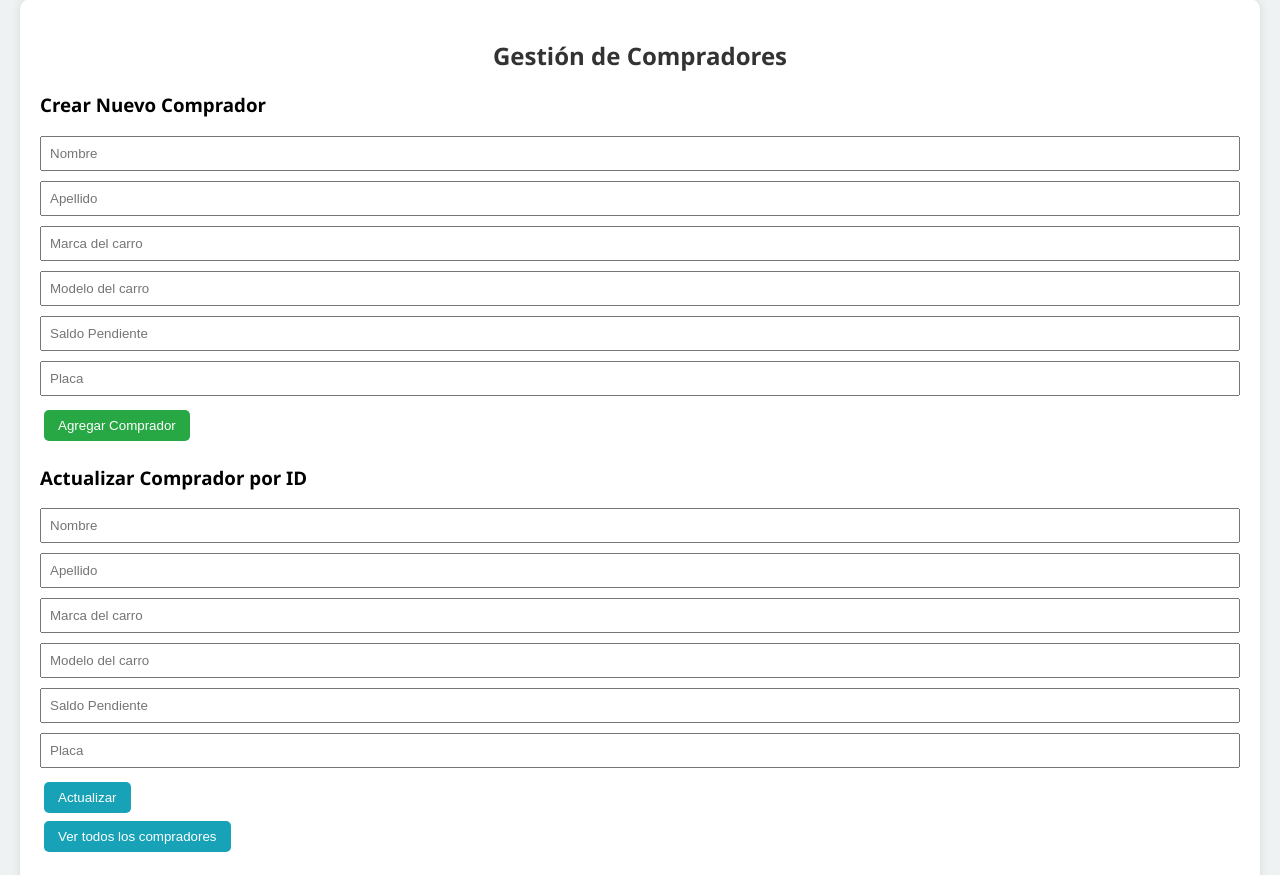
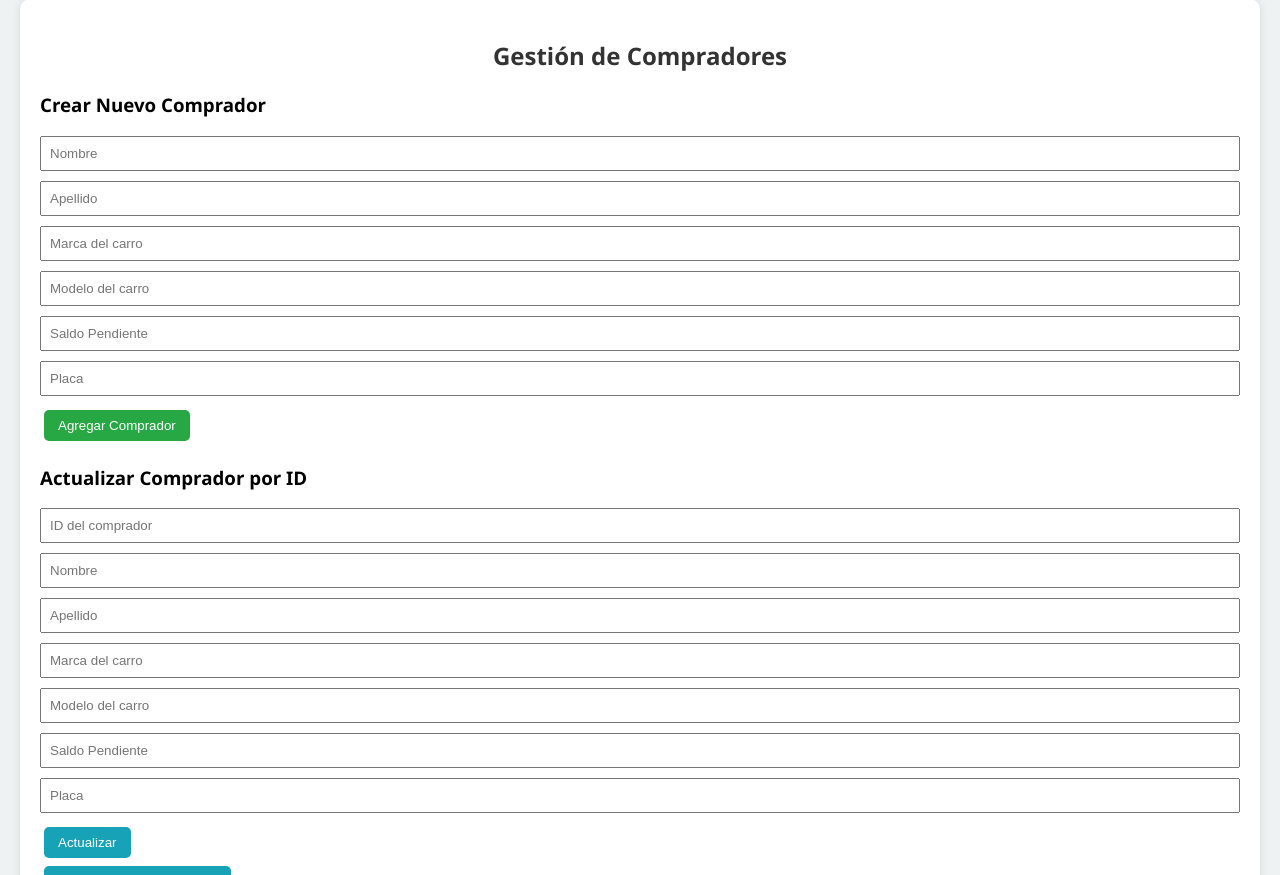
Before and after one commit to Kevincue12/ProyectosCarrosFastAPI, a FastAPI app: page / in a window 1280 px wide, after a click on "Compradores". Shown: the part 76-951 px from the top of the page. Run offline with FastAPI, Linux system fonts and the light colour scheme.

Commit message:
listoooooo

```diff
--- a/carros.csv
+++ b/carros.csv
@@ -31,3 +31,4 @@ ID,Marca,Modelo,Precio,Cilindrada,Potencia,Estado,Eliminado
 31,nissan,sentra,52000000,1900,160,Activo,No
 32,nissan,sentra,52000000,1900,160,Activo,No
 33,chevrolet,onix,52222222,13000,100,vendido,No
+34,chevrolet,onix,52222222,13000,100,vendido,si
--- a/operations.py
+++ b/operations.py
@@ -47,18 +47,14 @@ def leer_carros_vendidos() -> List[CarroConId]:
 def actualizar_carro(id_carro: int, carro_actualizado: CarroConId) -> Optional[CarroConId]:
     carros = leer_todos_los_carros()
     actualizado = None
-    for carro in carros:
+    for i, carro in enumerate(carros):
         if carro.id == id_carro:
-            carro.marca = carro_actualizado.marca
-            carro.modelo = carro_actualizado.modelo
-            carro.precio = carro_actualizado.precio
-            carro.cilindrada = carro_actualizado.cilindrada
-            carro.potencia = carro_actualizado.potencia
-            carro.estado = carro_actualizado.estado
-            carro.eliminado = carro_actualizado.eliminado
-            actualizado = carro
+
+            carros[i] = carro_actualizado
+            actualizado = carro_actualizado
             break
     if actualizado:
+
         with open('carros.csv', mode='w', newline='', encoding='utf-8') as archivo:
             escritor = csv.writer(archivo)
             escritor.writerow(['ID', 'Marca', 'Modelo', 'Precio', 'Cilindrada', 'Potencia', 'Estado', 'Eliminado'])
@@ -152,6 +148,6 @@ def actualizar_comprador(id_comprador: int, comprador_actualizado: CompradorConI
             for c in compradores:
                 escritor.writerow([
                     c.id, c.nombre, c.apellido, c.marca, c.modelo,
-                    c.saldo_pendiente, c.placa, c.id_carro
+                    c.saldo_pendiente, c.placa,
                 ])
     return actualizado
--- a/templates/index.html
+++ b/templates/index.html
@@ -138,7 +138,6 @@
   </div>
 
 <div id="carros" class="tab-content active">
-    <!-- ...contenido de carros igual que antes... -->
   </div>
 
   <div id="compradores" class="tab-content">
@@ -147,8 +146,8 @@
       <h3>Crear Nuevo Comprador</h3>
       <div class="form-group"><input id="nombreComprador" placeholder="Nombre" required></div>
       <div class="form-group"><input id="apellidoComprador" placeholder="Apellido" required></div>
-      <div class="form-group"><input id="marca" placeholder="Marca del carro" required></div>
-      <div class="form-group"><input id="modelo" placeholder="Modelo del carro" required></div>
+      <div class="form-group"><input id="marcaId" placeholder="Marca del carro" required></div>
+      <div class="form-group"><input id="modeloId" placeholder="Modelo del carro" required></div>
       <div class="form-group"><input id="saldoPendiente" placeholder="Saldo Pendiente" required></div>
       <div class="form-group"><input id="placa" placeholder="Placa" required></div>
       <button class="btn btn-primary" type="submit">Agregar Comprador</button>
@@ -156,14 +155,16 @@
 
     <form id="formActualizarComprador">
       <h3>Actualizar Comprador por ID</h3>
-      <div class="form-group"><input id="nombreComprador" placeholder="Nombre" required></div>
-      <div class="form-group"><input id="apellidoComprador" placeholder="Apellido" required></div>
-      <div class="form-group"><input id="marca" placeholder="Marca del carro" required></div>
-      <div class="form-group"><input id="modelo" placeholder="Modelo del carro" required></div>
-      <div class="form-group"><input id="saldoPendiente" placeholder="Saldo Pendiente" required></div>
-      <div class="form-group"><input id="placa" placeholder="Placa" required></div>
+      <div class="form-group"><input id="idActualizar" type="number" placeholder="ID del comprador" required></div>
+      <div class="form-group"><input id="actualizarNombreComprador" placeholder="Nombre" required></div>
+      <div class="form-group"><input id="actualizarApellidoComprador" placeholder="Apellido" required></div>
+      <div class="form-group"><input id="actualizarMarca" placeholder="Marca del carro" required></div>
+      <div class="form-group"><input id="actualizarModelo" placeholder="Modelo del carro" required></div>
+      <div class="form-group"><input id="actualizarSaldoPendiente" placeholder="Saldo Pendiente" required></div>
+      <div class="form-group"><input id="actualizarPlaca" placeholder="Placa" required></div>
       <button class="btn btn-info" type="submit">Actualizar</button>
     </form>
+
 
     <button class="btn btn-info" onclick="cargarCompradores()">Ver todos los compradores</button>
 
@@ -276,6 +277,7 @@ function mostrarCompradores(compradores) {
     document.getElementById("formAgregarCarro").addEventListener("submit", async e => {
       e.preventDefault();
       const carro = {
+       id : 0,
         marca: document.getElementById("marca").value,
         modelo: document.getElementById("modelo").value,
         precio: Number(document.getElementById("precio").value),
@@ -318,8 +320,8 @@ function mostrarCompradores(compradores) {
    const comprador = {
     nombre: document.getElementById("nombreComprador").value,
     apellido: document.getElementById("apellidoComprador").value,
-    marca: document.getElementById("marca").value,
-    modelo: document.getElementById("modelo").value,
+    marca: document.getElementById("marcaId").value,
+    modelo: document.getElementById("modeloId").value,
     saldo_pendiente: document.getElementById("saldoPendiente").value,
     placa: document.getElementById("placa").value
   };
@@ -342,12 +344,12 @@ document.getElementById("formActualizarComprador").addEventListener("submit", as
   e.preventDefault();
   const compradorActualizado = {
     id: Number(document.getElementById("idActualizar").value),
-    nombre: document.getElementById("nombreComprador").value,
-    apellido: document.getElementById("apellidoComprador").value,
-    marca: document.getElementById("marca").value,
-    modelo: document.getElementById("modelo").value,
-    saldo_pendiente: document.getElementById("saldoPendiente").value,
-    placa: document.getElementById("placa").value
+    nombre: document.getElementById("actualizarNombreComprador").value,
+    apellido: document.getElementById("actualizarApellidoComprador").value,
+    marca: document.getElementById("actualizarMarca").value,
+    modelo: document.getElementById("actualizarModelo").value,
+    saldo_pendiente: document.getElementById("actualizarSaldoPendiente").value,
+    placa: document.getElementById("actualizarPlaca").value
   };
 
   try {
```
Also changed, not shown: compradores.csv (+8 -2 lines).
